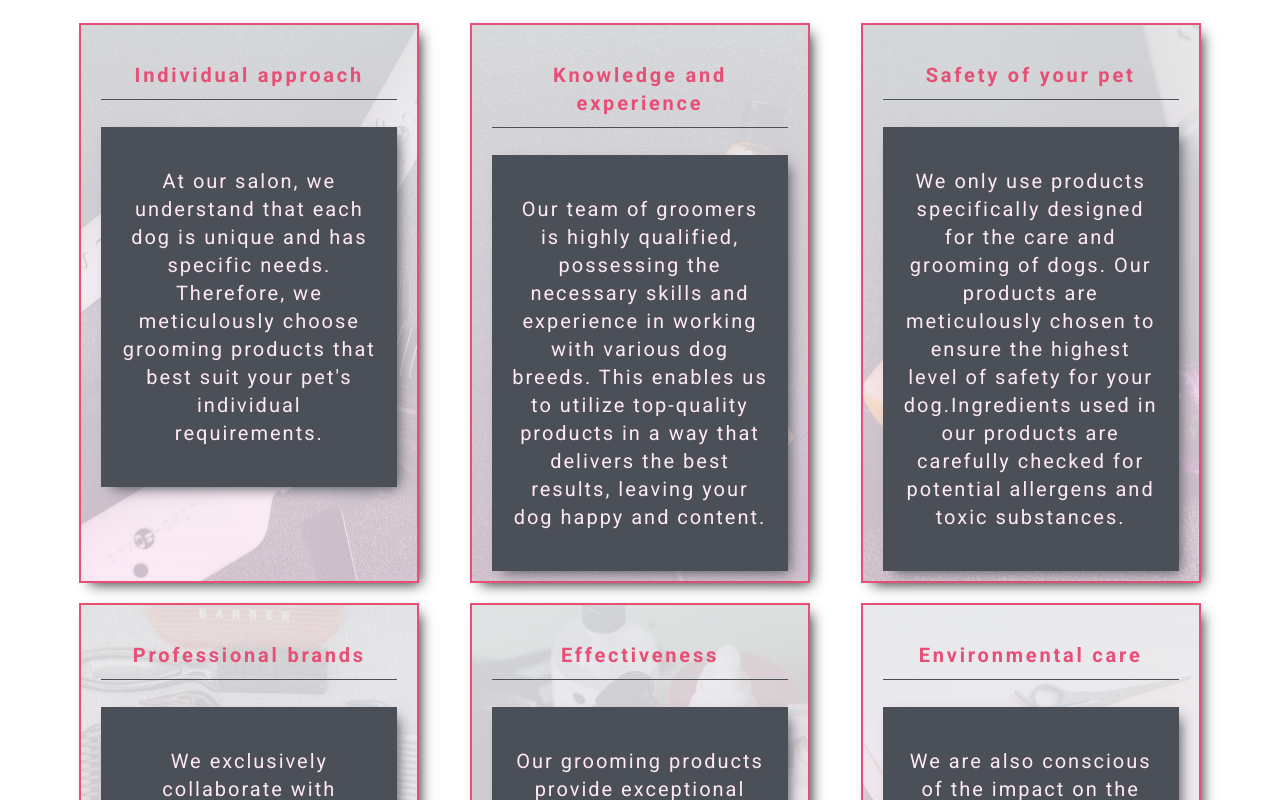
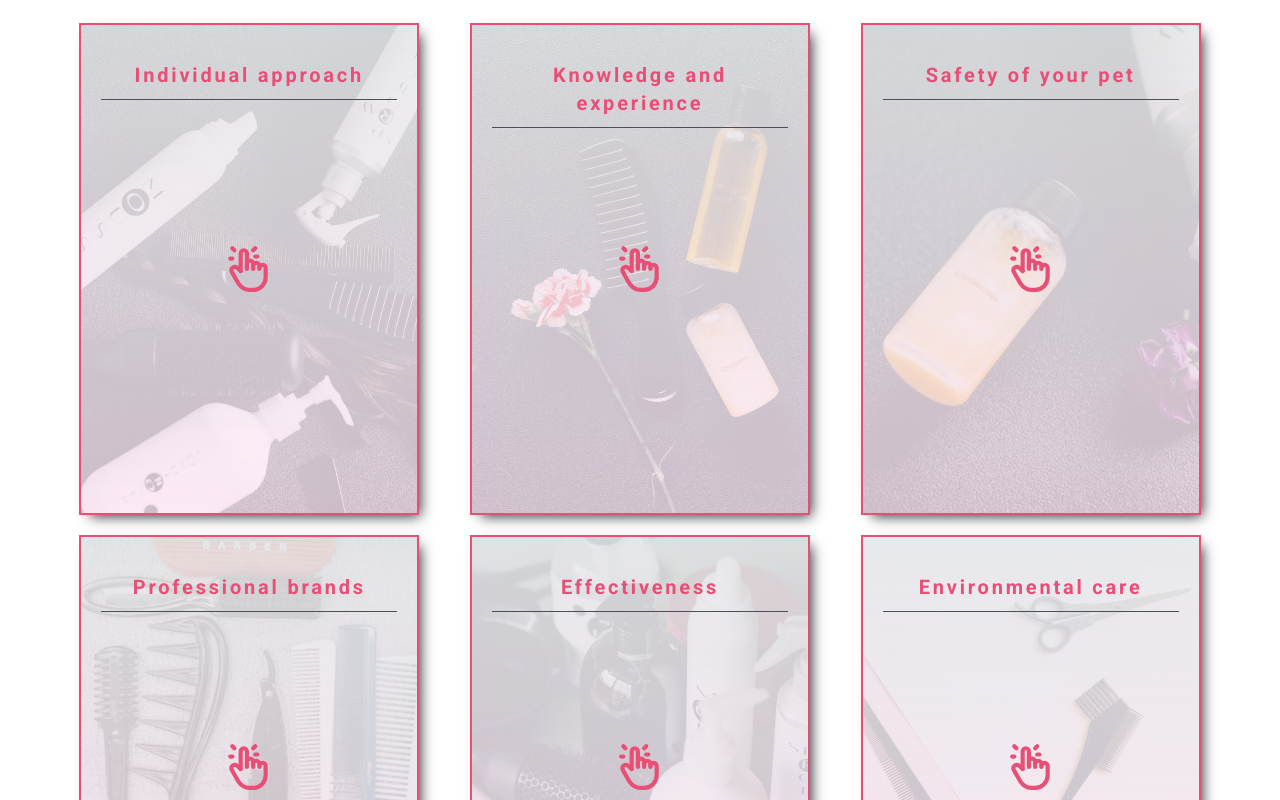
Before and after one commit to maxnatalia/dog-groomer, a React (Create React App) app: page /dog-groomer/about in a window 1280 px wide. Shown: the part 3480-4280 px from the top of the page. Built offline with nearby package versions, Linux system fonts and the light colour scheme.

Commit message:
improved props clicked

```diff
--- a/src/features/pages/About/Products/styled.js
+++ b/src/features/pages/About/Products/styled.js
@@ -73,7 +73,7 @@ export const Name = styled.h4`
 export const Content = styled.div`
     opacity: 0;
 
-    ${({ clicked }) => clicked && css`
+    ${({ clicked }) => clicked === "true" && css`
         opacity: 1;
         padding: 10px;
         color: ${({ theme }) => theme.colors.secondary};
@@ -91,7 +91,7 @@ export const Icon = styled(TbHandClick)`
     transform: translate(-50%, -50%);
     opacity: 1;
 
-    ${({ clicked }) => clicked && css`
+    ${({ clicked }) => clicked === "true" && css`
         opacity: 0;
     `}
 `;
```
